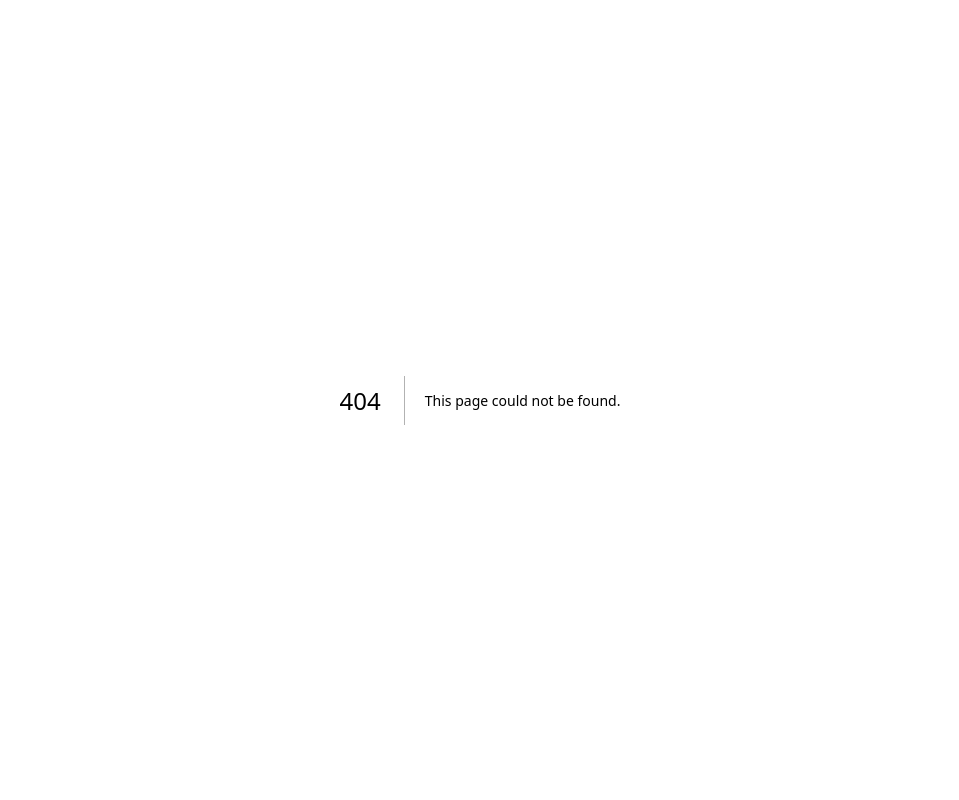
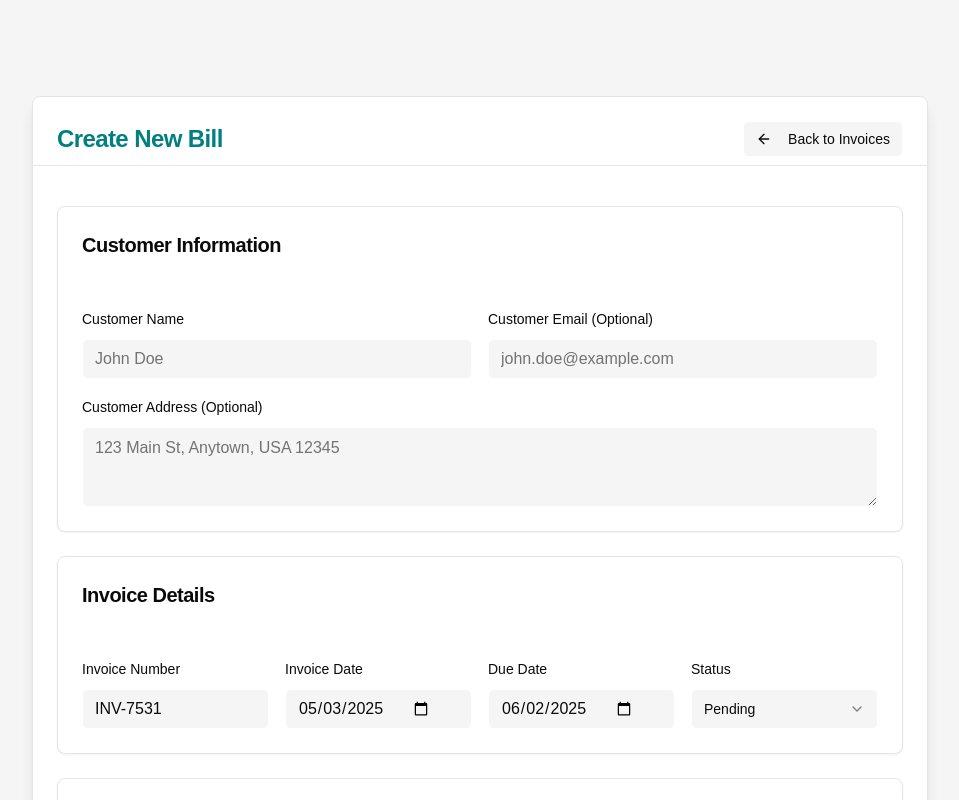
Before and after one commit to yogeshgohil/invoice-craft, a Next.js app: page /invoices/new in a window 1280 px wide. Before the commit this address had no page. Shown: the top 800 px of the page, without its empty margins (160-1119 px from the left). Built offline with nearby package versions, Linux system fonts and the light colour scheme.

Commit message:
It showing 404 This page could not be found

```diff
--- /dev/null
+++ b/src/app/invoices/new/page.tsx
@@ -0,0 +1,27 @@
+
+import { InvoiceForm } from '@/components/invoice-form';
+import { Card, CardHeader, CardTitle, CardContent } from '@/components/ui/card';
+import { Button } from '@/components/ui/button';
+import Link from 'next/link';
+import { ArrowLeft } from 'lucide-react';
+
+export default function CreateInvoicePage() {
+  return (
+    <main className="flex min-h-screen flex-col items-center justify-start p-4 sm:p-6 md:p-12 lg:p-24 bg-background">
+      <Card className="w-full max-w-4xl shadow-lg">
+        <CardHeader className="flex flex-col sm:flex-row items-start sm:items-center justify-between space-y-2 sm:space-y-0 pb-2 border-b mb-4">
+          <CardTitle className="text-xl sm:text-2xl font-bold text-primary">Create New Bill</CardTitle>
+           <Link href="/invoices" passHref>
+            <Button variant="outline" size="sm" className="w-full sm:w-auto">
+              <ArrowLeft className="mr-2 h-4 w-4" /> Back to Invoices
+            </Button>
+          </Link>
+        </CardHeader>
+        <CardContent className="p-4 sm:p-6">
+          {/* Render the form without initial data for creation */}
+          <InvoiceForm />
+        </CardContent>
+      </Card>
+    </main>
+  );
+}
--- a/src/app/invoices/page.tsx
+++ b/src/app/invoices/page.tsx
@@ -125,8 +125,8 @@ export default function InvoicesPage() {
             <CardTitle className="text-xl sm:text-2xl font-bold text-primary">Saved Invoices</CardTitle>
 
             <div className="flex flex-col sm:flex-row gap-2 w-full sm:w-auto">
-                 {/* Changed Link href to "/" to point to the invoice creation page */}
-                 <Link href="/" passHref legacyBehavior>
+                 {/* Changed Link href to "/invoices/new" to point to the invoice creation page */}
+                 <Link href="/invoices/new" passHref legacyBehavior>
                     <Button variant="outline" size="sm" className="w-full sm:w-auto">
                         <PlusCircle className="mr-2 h-4 w-4" /> Create New Bill
                     </Button>
```
